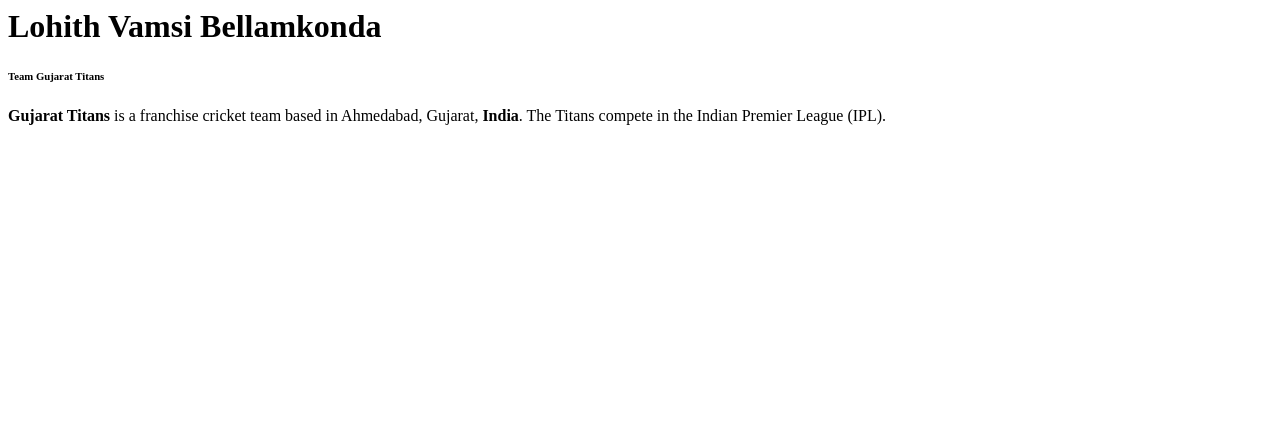
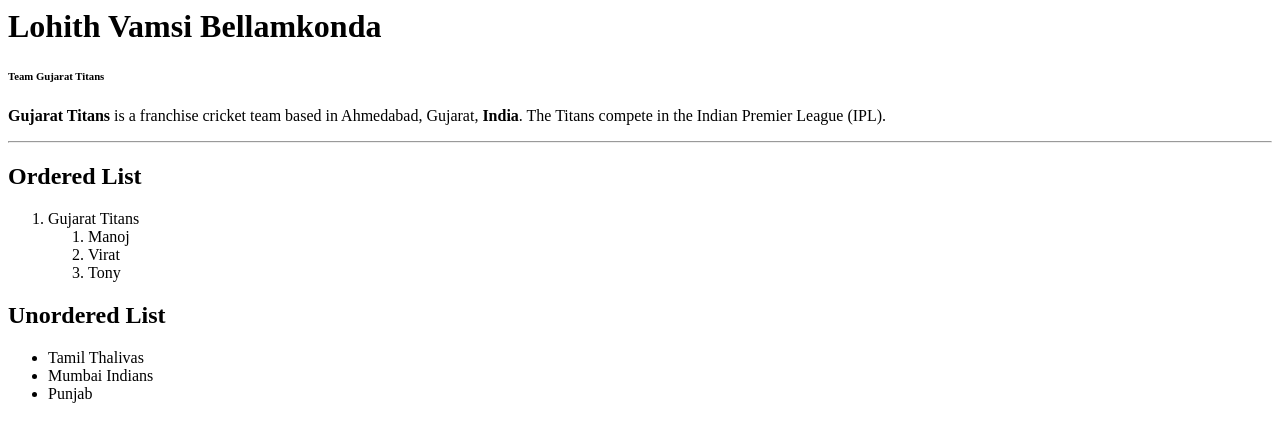
Before and after one commit to 44-563-Web-Apps-S23/44563-webapps-assignment-3-lohithbellamkonda, a plain HTML site: page index.html in a window 1280 px wide. Drawn offline with Linux system fonts and the light colour scheme.

Commit message:
Update index.html

```diff
--- a/index.html
+++ b/index.html
@@ -11,3 +11,20 @@
 </html>
 <h6>Team Gujarat Titans</h6>
 <p><b>Gujarat Titans</b> is a franchise cricket team based in Ahmedabad, Gujarat, <b>India</b>. The Titans compete in the Indian Premier League (IPL).</p>
+
+<hr>
+<h2>Ordered List</h2>
+<ol>
+	<li>Gujarat Titans</li>
+	<ol>
+		<li>Manoj</li>
+		<li>Virat</li>
+		<li>Tony</li>
+	</ol>
+</ol>
+<h2>Unordered List</h2>
+<ul>
+	<li>Tamil Thalivas</li>
+	<li>Mumbai Indians</li>
+	<li>Punjab</li>
+</ul>
```
